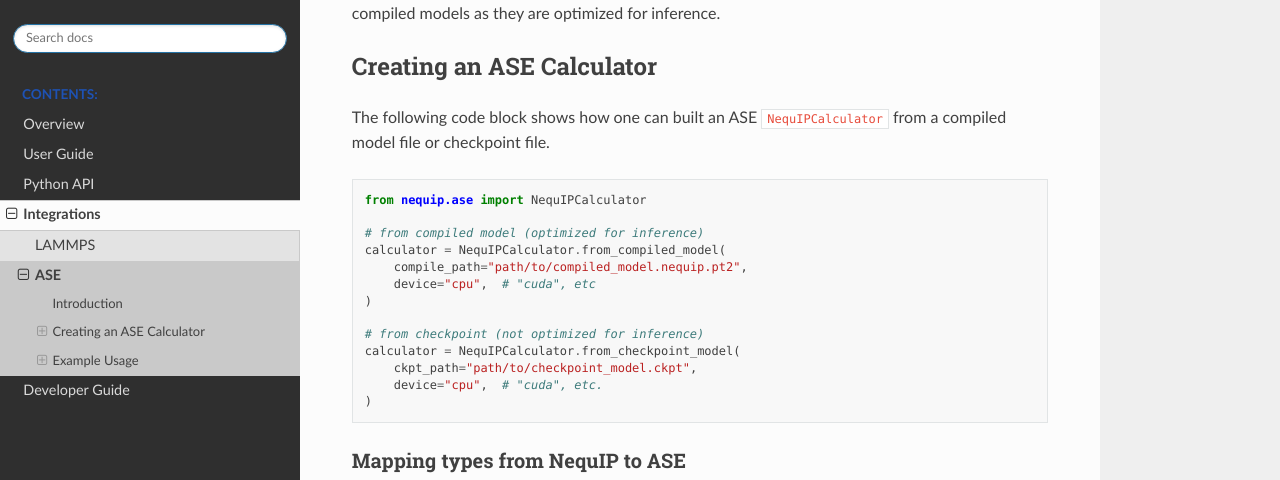
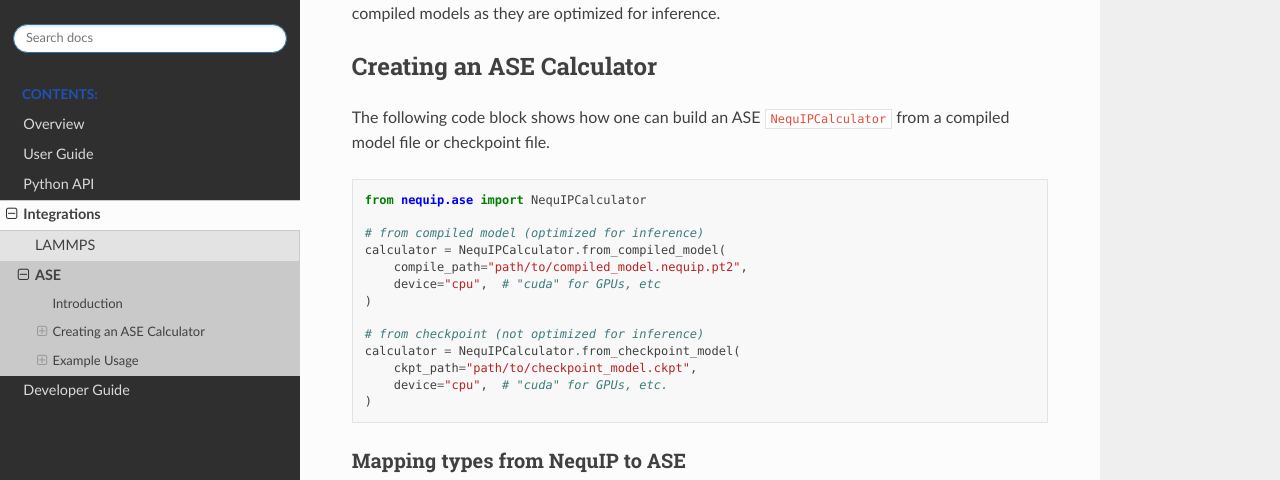
Before and after one commit to mir-group/nequip, a Sphinx documentation site: the page built from docs/integrations/ase.md, in a window 1280 px wide and 1400 px high, scrolled down 259 px. Shown: the part 150-630 px from the top of the window. Built offline with Sphinx 7.4.7 and the Read the Docs theme 3.1.0, drawn with Linux system fonts in a browser that asks for light colours; some of the changed text lies outside the part shown.

Commit message:
Minor updates; dynamically use `cuda` if available

````diff
--- a/docs/integrations/ase.md
+++ b/docs/integrations/ase.md
@@ -7,7 +7,7 @@
 
 ## Creating an ASE Calculator
 
-The following code block shows how one can built an ASE `NequIPCalculator` from a compiled model file or checkpoint file.
+The following code block shows how one can build an ASE `NequIPCalculator` from a compiled model file or checkpoint file.
 
 ```python
 from nequip.ase import NequIPCalculator
@@ -15,13 +15,13 @@
 # from compiled model (optimized for inference)
 calculator = NequIPCalculator.from_compiled_model(
     compile_path="path/to/compiled_model.nequip.pt2",
-    device="cpu",  # "cuda", etc
+    device="cpu",  # "cuda" for GPUs, etc
 )
 
 # from checkpoint (not optimized for inference)
 calculator = NequIPCalculator.from_checkpoint_model(
     ckpt_path="path/to/checkpoint_model.ckpt",
-    device="cpu",  # "cuda", etc.
+    device="cpu",  # "cuda" for GPUs, etc.
 )
 ```
 
@@ -54,11 +54,14 @@
 import numpy as np
 import matplotlib.pyplot as plt
 from nequip.ase import NequIPCalculator
+import torch
 
 # Initialize the nequip calculator
 calculator = NequIPCalculator.from_checkpoint_model(
-    ckpt_path="/content/results/best.ckpt", chemical_symbols=["Si"], device="cpu"
-)
+    ckpt_path="/content/results/best.ckpt",
+    chemical_symbols=["Si"],
+    device="cuda" if torch.cuda.is_available() else "cpu",
+)  # use GPUs if available
 
 # Range of scaling factors for lattice constant
 scaling_factors = np.linspace(0.95, 1.05, 10)
````
